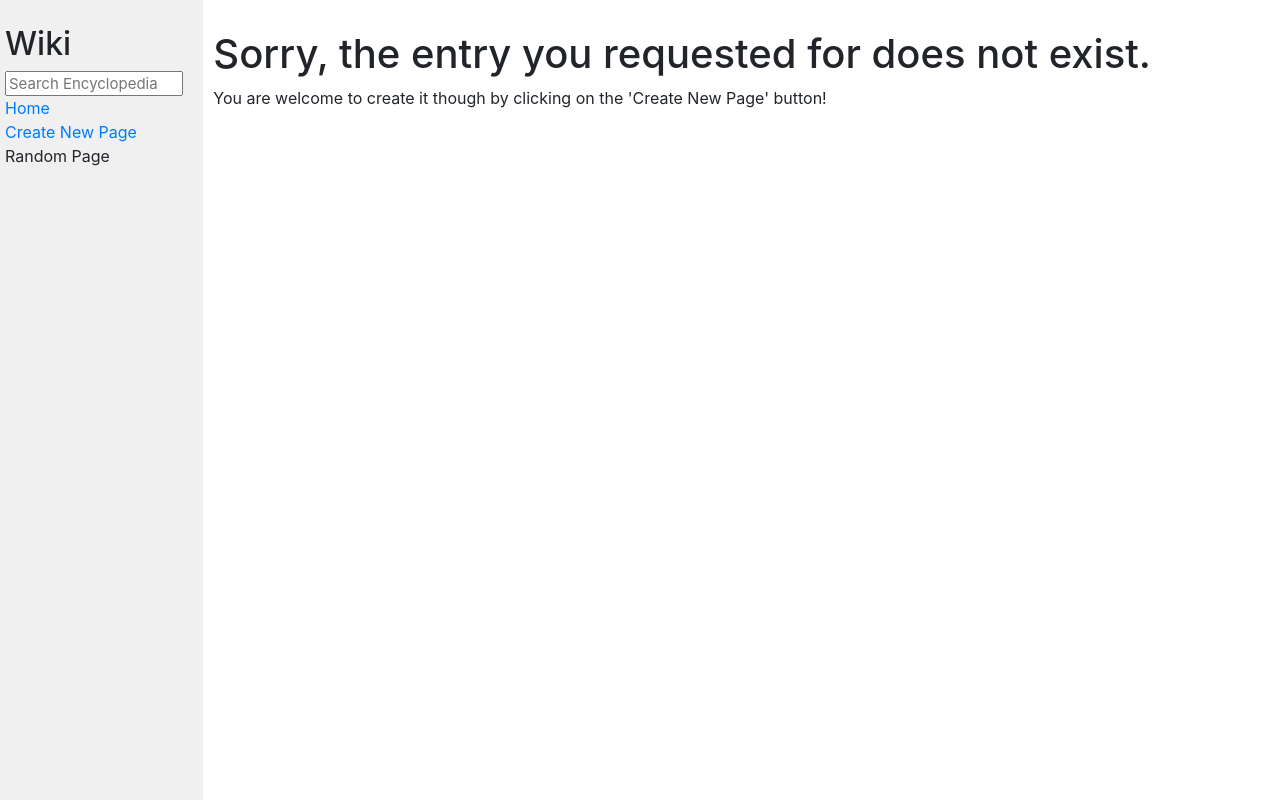
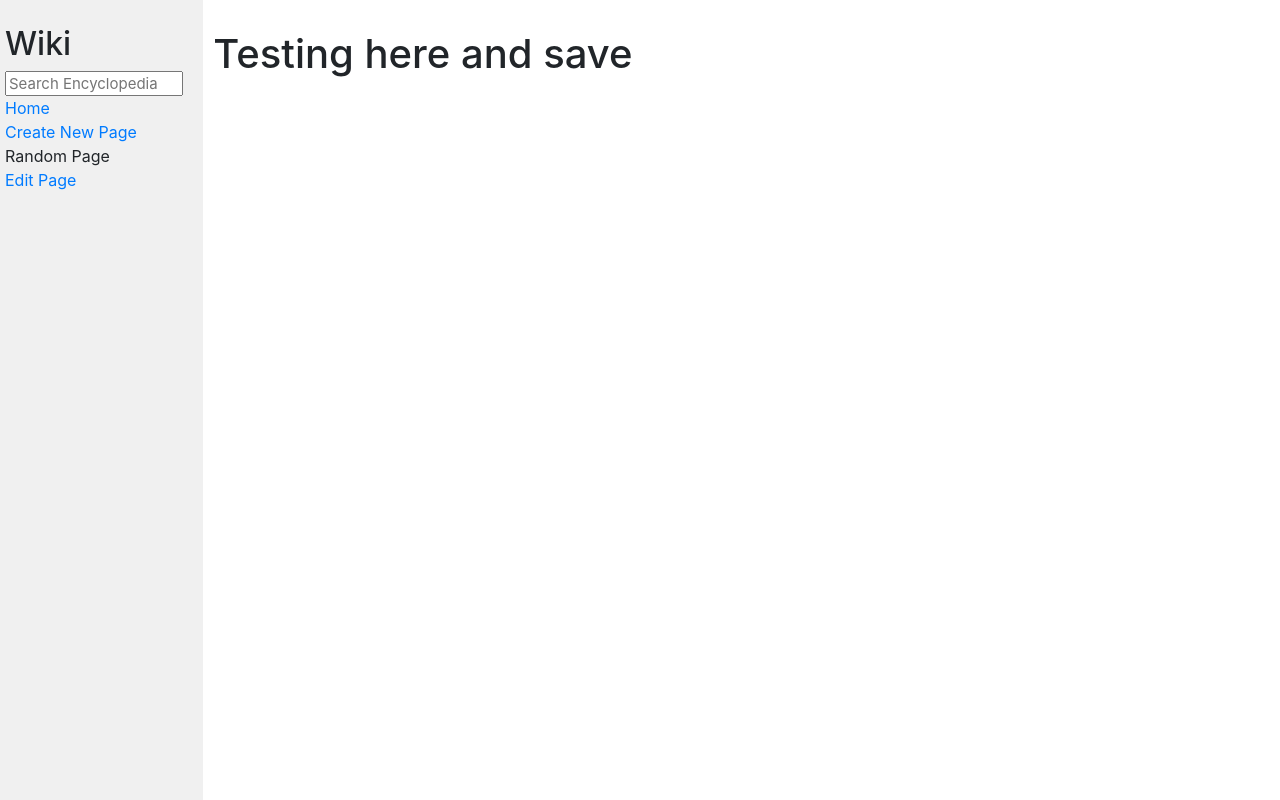
Before and after one commit to IsaJ89/project1wiki, a Django app: page /wiki/None in a window 1280 px wide. Run offline with Django 3.2, Linux system fonts and the light colour scheme; some libraries are stand-ins or nearby versions.

Commit message:
added save button

```diff
--- a/wiki/encyclopedia/templates/encyclopedia/layout.html
+++ b/wiki/encyclopedia/templates/encyclopedia/layout.html
@@ -32,6 +32,5 @@
                 {% endblock %}
             </div>
         </div>
-
     </body>
 </html>
--- a/wiki/encyclopedia/templates/encyclopedia/viewentry.html
+++ b/wiki/encyclopedia/templates/encyclopedia/viewentry.html
@@ -4,6 +4,10 @@
     {{ name }}
 {% endblock %}
 
+{% block nav %}
+    <a href="{% url 'edit' %}?name={{ name }}">Edit Page</a>
+{% endblock %}
+
 {% block body %}
 {{ html_view|safe }}
 {% endblock %}
--- a/wiki/encyclopedia/urls.py
+++ b/wiki/encyclopedia/urls.py
@@ -6,5 +6,6 @@ urlpatterns = [
     path("", views.index, name="index"),
     path("wiki/<str:name>", views.entry, name="entry"),
     path("search/", views.search, name="search"),
-    path("newpage/", views.new, name="new")
+    path("newpage/", views.new, name="new"),
+    path("edit/", views.edit, name="edit")
     ]
--- a/wiki/encyclopedia/views.py
+++ b/wiki/encyclopedia/views.py
@@ -27,7 +27,7 @@ def entry(request,name):
         html_view = markdown2.markdown(entry_md)  #converting from .md to .html
         return render(request,"encyclopedia/viewentry.html", {
             "name" : name.capitalize(),  # "name" and "html_view" are my variables that need to be inserted
-            "html_view": html_view          # into the getentry.html template
+            "html_view": html_view          # into the viewentry.html template
         })
 
 def search(request):
@@ -67,3 +67,17 @@ def new(request):
             return HttpResponseRedirect(reverse("entry", args=[title]))
 
     return render(request, "encyclopedia/new.html")
+
+def edit(request):
+    if request.method=="POST":
+        content = request.POST.get("content")
+        name = request.POST.get("name")
+        util.save_entry(name, content)
+        return HttpResponseRedirect(reverse("entry", args=[name]))
+
+    name = request.GET.get("name")
+    name_md = util.get_entry(name)
+    return render(request, "encyclopedia/edit.html",{
+            "name":name,
+            "content":name_md
+        })
--- /dev/null
+++ b/wiki/entries/None.md
@@ -0,0 +1 @@
+#Testing here and save
```
Also changed, not shown: wiki/encyclopedia/templates/encyclopedia/edit.html (added, +23 -0 lines), wiki/entries/test2.md (added, +1 -0 lines).
